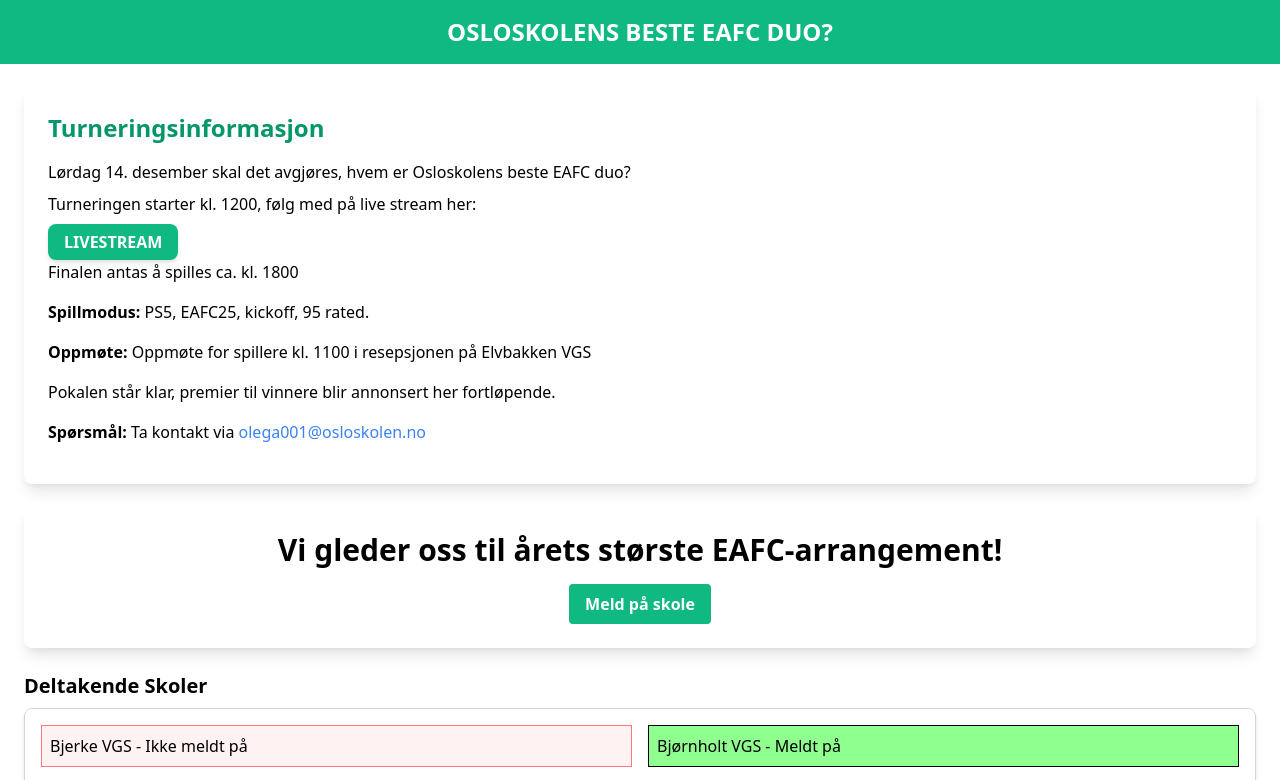
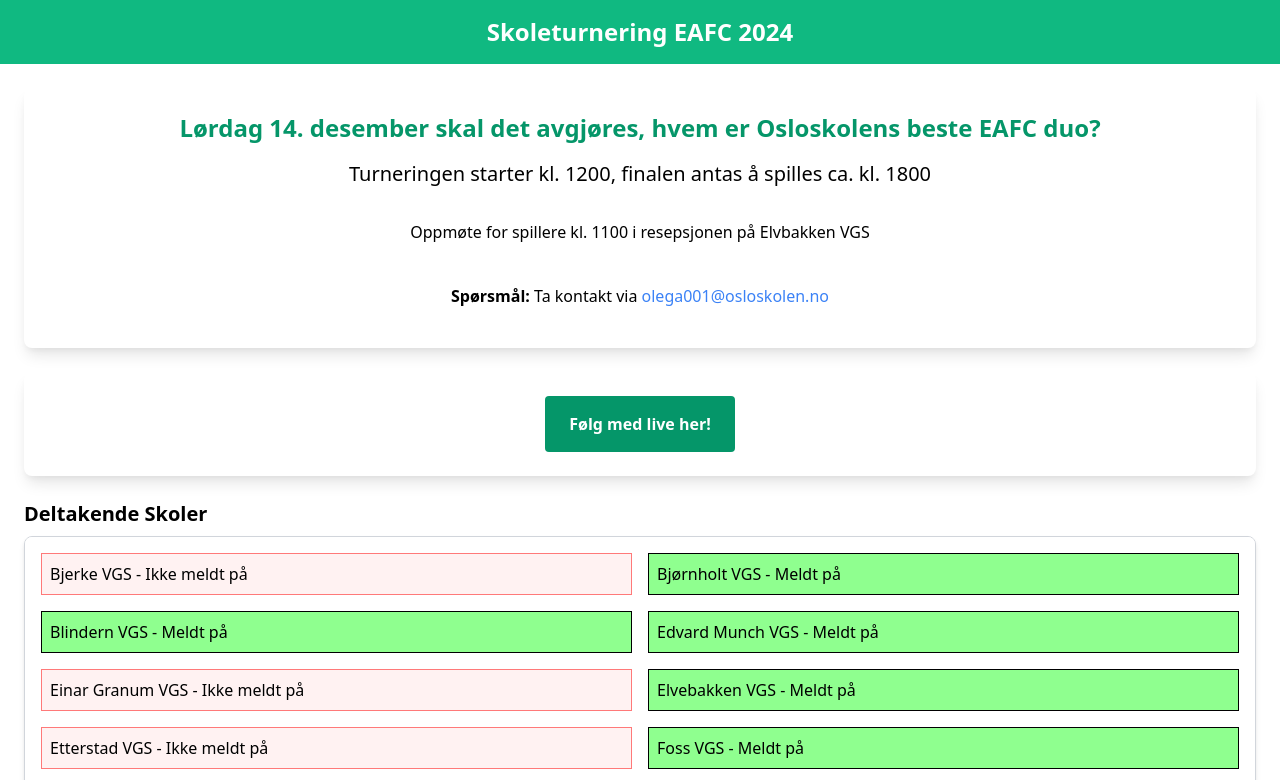
Before and after one commit to Elvebakken-IM/bakkaesport, a plain HTML site: page index.html in a window 1280 px wide. Shown: the top 780 px of the page. Drawn offline with nearby package versions, Linux system fonts and the light colour scheme.

Commit message:
update layout and remove link to påmelding

```diff
--- a/index.html
+++ b/index.html
@@ -26,32 +26,21 @@
 <body class="bg-white">
 
     <header class="bg-green-500 text-white p-4">
-        <h1 class="text-2xl text-center font-bold">OSLOSKOLENS BESTE EAFC DUO?</h1>
+        <h1 class="text-2xl text-center font-bold">Skoleturnering EAFC 2024</h1>
     </header>
 
 <main class="container mx-auto p-6">
-    <section class="mb-6 bg-white shadow-lg rounded-lg p-6">
-        <h2 class="text-2xl font-bold mb-4 text-green-600">Turneringsinformasjon</h2>
-        <p class="mb-2">Lørdag 14. desember skal det avgjøres, hvem er Osloskolens beste EAFC duo?</p>
-        <p class="mb-2">Turneringen starter kl. 1200, følg med på live stream her:</p>
-        <a href="/stream"
-            class="bg-green-500 text-white font-bold py-1.5 px-4 rounded-lg hover:bg-purple-700 active:scale-80 shadow-md transition transform duration-200 inline-block">
-            LIVESTREAM
-        </a>
-        <p class="mb-4">Finalen antas å spilles ca. kl. 1800</p>
-        <div class="mb-4">
-            <strong>Spillmodus:</strong> PS5, EAFC25, kickoff, 95 rated.
+    <section class="mb-6 bg-white shadow-lg rounded-lg p-6 text-center">
+        <h2 class="text-2xl font-bold mb-4 text-green-600">Lørdag 14. desember skal det avgjøres, hvem er Osloskolens beste EAFC duo?</h2>
+        <p class="mb-2 text-xl">Turneringen starter kl. 1200, finalen antas å spilles ca. kl. 1800</p>
+         <div class="mb-4 p-6">
+            Oppmøte for spillere kl. 1100 i resepsjonen på Elvbakken VGS
         </div>
-        <div class="mb-4">
-            <strong>Oppmøte: </strong>Oppmøte for spillere kl. 1100 i resepsjonen på Elvbakken VGS
-        </div>
-        <p class="mb-4">Pokalen står klar, premier til vinnere blir annonsert her fortløpende.</p>
         <p class="mb-4"><strong>Spørsmål:</strong> Ta kontakt via <a href="mailto:olega001@osloskolen.no" class="text-blue-500">olega001@osloskolen.no</a></p>
     </section>
 
     <section class="text-center bg-white shadow-lg rounded-lg p-6 mt-6 mb-6">
-        <h2 class="text-3xl font-bold text-black mb-4">Vi gleder oss til årets største EAFC-arrangement!</h2>
-        <a href="forms.html" class="bg-green-500 text-white font-bold py-2 px-4 rounded hover:bg-green-600 inline-block">Meld på skole</a>
+        <a href="/stream" class="bg-green-600 text-white font-bold py-4 px-6 rounded hover:bg-green-600 inline-block">Følg med live her!</a>
     </section>
 
 
```
